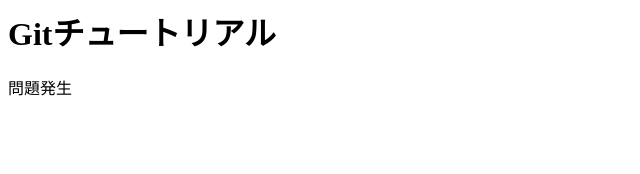
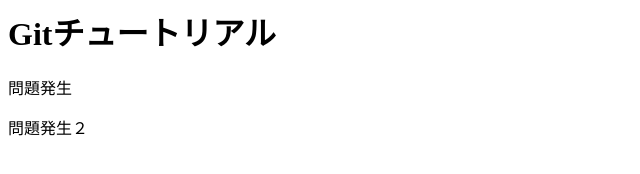
Before and after one commit to nKimura1217/git_tutorial, a plain HTML site: page index.html in a window 1280 px wide. Shown: the whole page, without its empty margins (0-640 px from the left). Drawn offline with Linux system fonts and the light colour scheme.

Commit message:
add <p> too

```diff
--- a/index.html
+++ b/index.html
@@ -1,2 +1,3 @@
 <h1>Gitチュートリアル</h1>
 <p>問題発生</p>
+<p>問題発生２</p>
```
